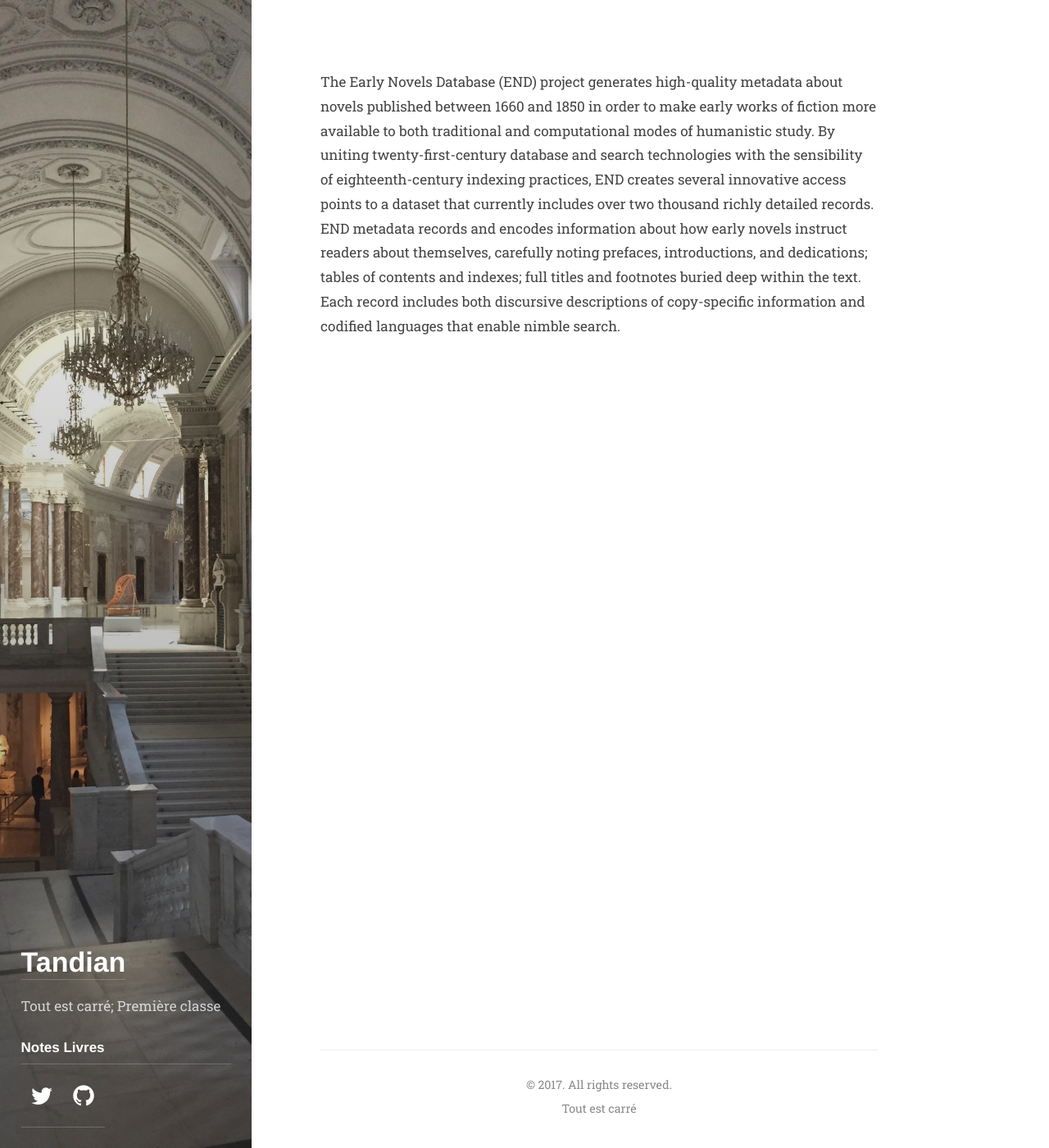
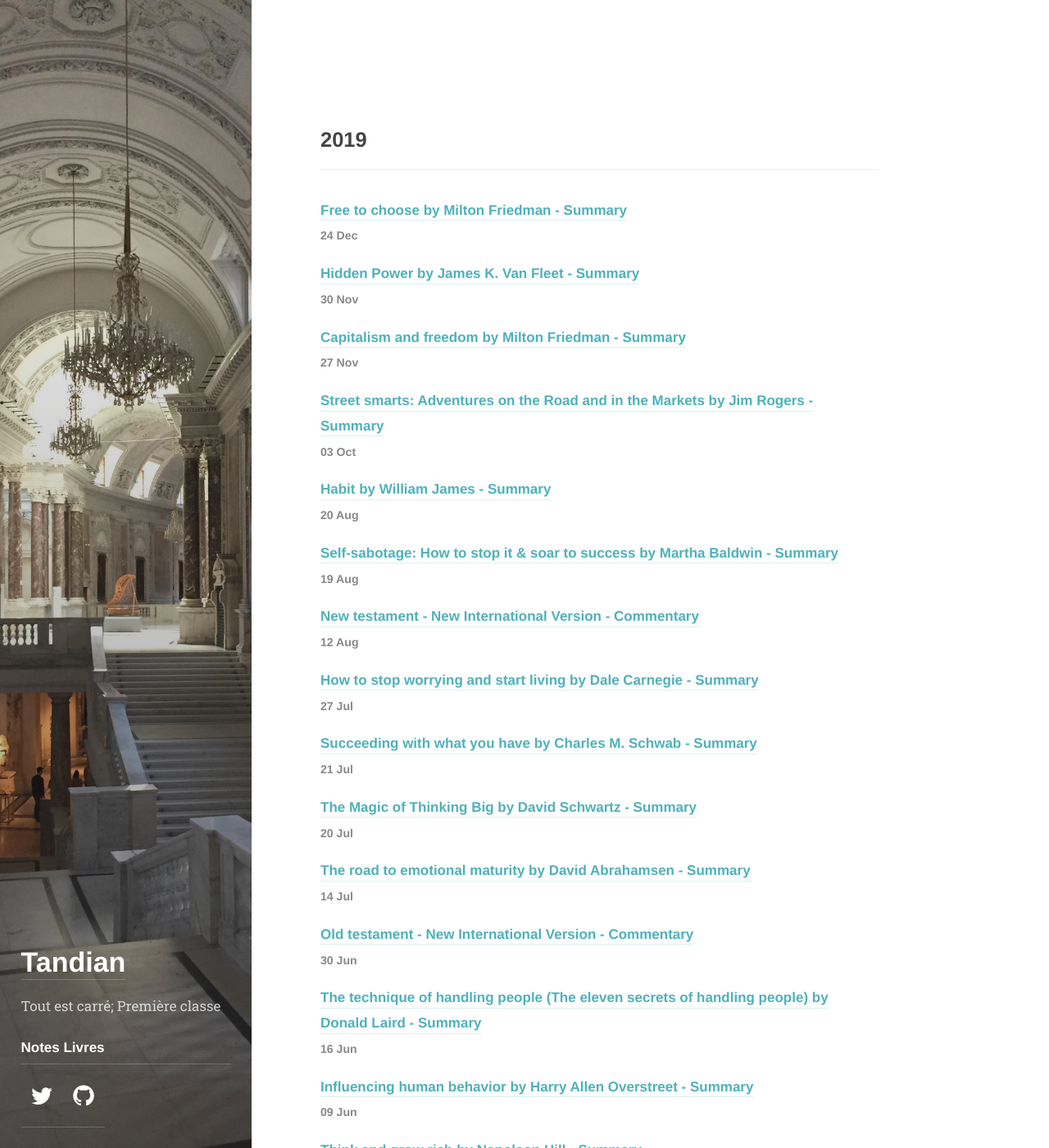
Before and after one commit to abdoulaye-tnd/tandian, a Jekyll site: the page built from index.html, in a window 1280 px wide and 1400 px high. Shown: the whole window at 82% size. Built offline with Jekyll 4.4.1, drawn with Linux system fonts in a browser that asks for light colours; some web fonts are replaced; the list of posts is cut into pages by our own code; some of the changed text lies outside the part shown.

Commit message:
Update index.html

```diff
--- a/index.html
+++ b/index.html
@@ -3,6 +3,111 @@
 title: About
 ---
 
-<p>The Early Novels Database (END) project generates high-quality metadata about novels published between 1660 and 1850 in order to make early works of fiction more available to both traditional and computational modes of humanistic study. By uniting twenty-first-century database and search technologies with the sensibility of eighteenth-century indexing practices, END creates several innovative access points to a dataset that currently includes over two thousand richly detailed records. END metadata records and encodes information about how early novels instruct readers about themselves, carefully noting prefaces, introductions, and dedications; tables of contents and indexes; full titles and footnotes buried deep within the text. Each record includes both discursive descriptions of copy-specific information and codified languages that enable nimble search.</p>
-
-<br><br>
+<h2 id="y-2019" class="hr">2019</h2>
+<ul class="related-posts">
+    <li>
+        <a href="/free-to-choose-friedman/" class="h4 flip-title"> <span>Free to choose by Milton Friedman - Summary</span> </a>
+        <br>
+        <time class="heading faded fine" datetime="2019-12-24T17:00:00+00:00">24 Dec</time>
+    </li>
+    <li>
+        <a href="/hidden-power-fleet-summary/" class="h4 flip-title"> <span>Hidden Power by James K. Van Fleet - Summary</span> </a>
+        <br>
+        <time class="heading faded fine" datetime="2019-11-30T08:00:00+00:00">30 Nov</time>
+    </li>
+    <li>
+        <a href="/capitalism-and-freedom-summary/" class="h4 flip-title"> <span>Capitalism and freedom by Milton Friedman - Summary</span> </a>
+        <br>
+        <time class="heading faded fine" datetime="2019-11-27T08:00:00+00:00">27 Nov</time>
+    </li>
+    <li>
+        <a href="/street-smarts/" class="h4 flip-title"> <span>Street smarts: Adventures on the Road and in the Markets by Jim Rogers - Summary</span> </a>
+        <br>
+        <time class="heading faded fine" datetime="2019-10-03T08:00:00+00:00">03 Oct</time>
+    </li>
+    <li>
+        <a href="/habit-william-james/" class="h4 flip-title"> <span>Habit by William James - Summary</span> </a>
+        <br>
+        <time class="heading faded fine" datetime="2019-08-20T05:00:00+00:00">20 Aug</time>
+    </li>
+    <li>
+        <a href="/self-sabotage-baldwin/" class="h4 flip-title"> <span>Self-sabotage: How to stop it & soar to success by Martha Baldwin - Summary</span> </a>
+        <br>
+        <time class="heading faded fine" datetime="2019-08-19T17:00:00+00:00">19 Aug</time>
+    </li>
+    <li>
+        <a href="/new-testament-new-international-version-commentary/" class="h4 flip-title"> <span>New testament - New International Version - Commentary</span> </a>
+        <br>
+        <time class="heading faded fine" datetime="2019-08-12T17:00:00+00:00">12 Aug</time>
+    </li>
+    <li>
+        <a href="/how-to-stop-worrying-and-start-living/" class="h4 flip-title"> <span>How to stop worrying and start living by Dale Carnegie - Summary</span> </a>
+        <br>
+        <time class="heading faded fine" datetime="2019-07-27T04:00:00+00:00">27 Jul</time>
+    </li>
+    <li>
+        <a href="/succeeding-with-what-you-have-summary/" class="h4 flip-title"> <span>Succeeding with what you have by Charles M. Schwab - Summary</span> </a>
+        <br>
+        <time class="heading faded fine" datetime="2019-07-21T08:00:00+00:00">21 Jul</time>
+    </li>
+    <li>
+        <a href="/the-magic-of-thinking-big/" class="h4 flip-title"> <span>The Magic of Thinking Big by David Schwartz - Summary</span> </a>
+        <br>
+        <time class="heading faded fine" datetime="2019-07-20T08:00:00+00:00">20 Jul</time>
+    </li>
+    <li>
+        <a href="/road-to-emotional-maturity/" class="h4 flip-title"> <span>The road to emotional maturity by David Abrahamsen - Summary</span> </a>
+        <br>
+        <time class="heading faded fine" datetime="2019-07-14T08:00:00+00:00">14 Jul</time>
+    </li>
+    <li>
+        <a href="/old-testament-new-international-version-commentary/" class="h4 flip-title"> <span>Old testament - New International Version - Commentary</span> </a>
+        <br>
+        <time class="heading faded fine" datetime="2019-06-30T17:00:00+00:00">30 Jun</time>
+    </li>
+    <li>
+        <a href="/technique-of-handling-people-laird-summary/" class="h4 flip-title"> <span>The technique of handling people (The eleven secrets of handling people) by Donald Laird - Summary</span> </a>
+        <br>
+        <time class="heading faded fine" datetime="2019-06-16T17:00:00+00:00">16 Jun</time>
+    </li>
+    <li>
+        <a href="/influencing-human-behavior-overstreet-summary/" class="h4 flip-title"> <span>Influencing human behavior by Harry Allen Overstreet - Summary</span> </a>
+        <br>
+        <time class="heading faded fine" datetime="2019-06-09T17:00:00+00:00">09 Jun</time>
+    </li>
+    <li>
+        <a href="/think-and-grow-rich-hill-summary/" class="h4 flip-title"> <span>Think and grow rich by Napoleon Hill - Summary</span> </a>
+        <br>
+        <time class="heading faded fine" datetime="2019-04-10T17:00:00+00:00">10 Apr</time>
+    </li>
+    <li>
+        <a href="/what-every-body-is-saying-navarro-summary/" class="h4 flip-title"> <span>What every body is saying by Joe Navarro - Summary</span> </a>
+        <br>
+        <time class="heading faded fine" datetime="2019-03-27T17:00:00+00:00">27 Mar</time>
+    </li>
+    <li>
+        <a href="/power-of-your-subconscious-mind-murphy-summary/" class="h4 flip-title"> <span>The Power of your Subconscious Mind by Joseph Murphy - Summary</span> </a>
+        <br>
+        <time class="heading faded fine" datetime="2019-02-17T17:00:00+00:00">17 Feb</time>
+    </li>
+    <li>
+        <a href="/how-I-raised-myself-from-failure-to-success-in-selling-bettger-summary/" class="h4 flip-title"> <span>How I raised myself from failure to success in selling by Frank Bettger - Summary</span> </a>
+        <br>
+        <time class="heading faded fine" datetime="2019-01-28T17:00:00+00:00">28 Jan</time>
+    </li>
+    <li>
+        <a href="/as-a-man-thinketh-allen-summary/" class="h4 flip-title"> <span>As a man thinketh by James Allen - Summary</span> </a>
+        <br>
+        <time class="heading faded fine" datetime="2019-01-28T17:00:00+00:00">28 Jan</time>
+    </li>
+    <li>
+        <a href="/my-life-and-work-ford-summary/" class="h4 flip-title"> <span>My Life and Work by Henry Ford - Summary</span> </a>
+        <br>
+        <time class="heading faded fine" datetime="2019-01-15T17:00:00+00:00">15 Jan</time>
+    </li>
+    <li>
+        <a href="/law-of-success-in-16-lessons-summary/" class="h4 flip-title"> <span>The Law of Success in Sixteen Lessons by Napoleon Hill</span> </a>
+        <br>
+        <time class="heading faded fine" datetime="2019-01-01T17:00:00+00:00">01 Jan</time>
+    </li>
+</ul>
```
